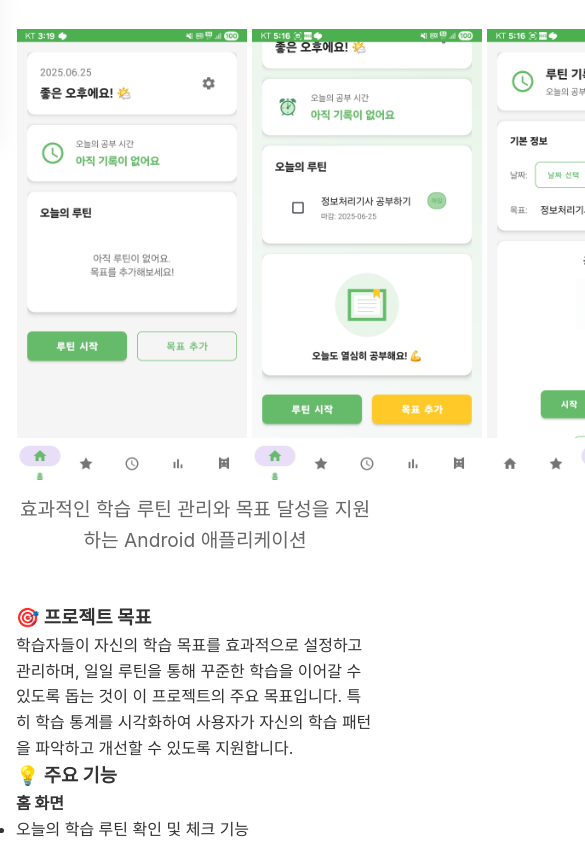
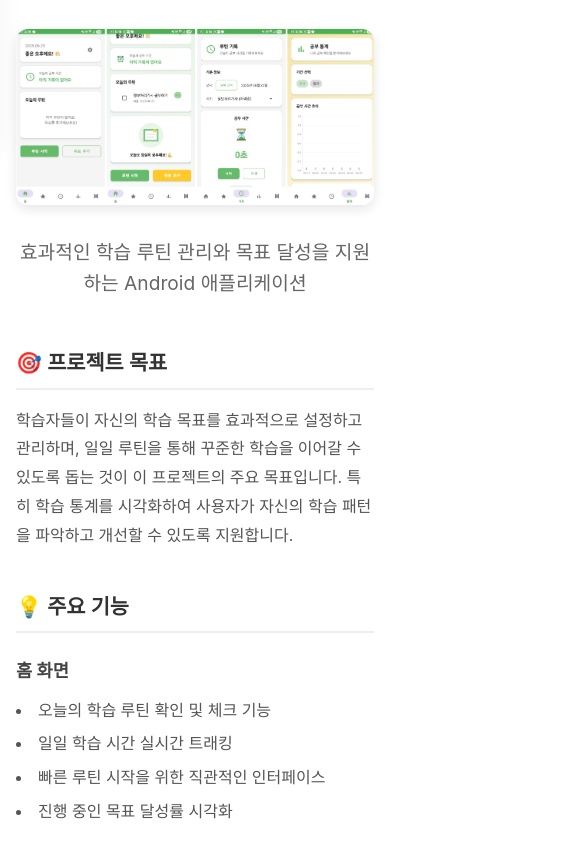
Before and after one commit to qwer123toy/webpage, a plain HTML site: page project-studyon.html in a window 390 px wide. Shown: the part 198-1043 px from the top of the page, 585 px wide, since content can reach past the window. Drawn offline with Linux system fonts and the light colour scheme.

Commit message:
style: StudyOn 프로젝트 상세 페이지 스타일 추가

```diff
--- a/css/style.css
+++ b/css/style.css
@@ -418,6 +418,92 @@ footer {
     font-size: 0.9rem;
 }
 
+/* Project Detail Page */
+.project-detail-img {
+    width: 100%;
+    max-width: 800px;
+    height: auto;
+    margin: 0 auto 2rem;
+    border-radius: 12px;
+    box-shadow: 0 4px 12px rgba(0, 0, 0, 0.1);
+    display: block;
+}
+
+.project-details {
+    max-width: 800px;
+    margin: 0 auto;
+}
+
+.project-info {
+    margin-top: 3rem;
+}
+
+.info-item {
+    margin-bottom: 2.5rem;
+}
+
+.info-item h3 {
+    font-size: 1.5rem;
+    font-weight: 600;
+    color: #333;
+    margin-bottom: 1rem;
+    padding-bottom: 0.5rem;
+    border-bottom: 2px solid #eee;
+}
+
+.info-item h4 {
+    font-size: 1.2rem;
+    font-weight: 600;
+    color: #444;
+    margin: 1.5rem 0 0.8rem;
+}
+
+.info-item p {
+    font-size: 1.1rem;
+    line-height: 1.8;
+    color: #555;
+    margin-bottom: 1rem;
+}
+
+.info-item ul {
+    list-style-position: inside;
+    margin-bottom: 1rem;
+}
+
+.info-item ul ul {
+    margin-left: 1.5rem;
+    margin-top: 0.5rem;
+}
+
+.info-item li {
+    font-size: 1.1rem;
+    line-height: 1.6;
+    color: #555;
+    margin-bottom: 0.5rem;
+}
+
+.project-links {
+    display: flex;
+    gap: 1rem;
+    justify-content: center;
+    margin-top: 3rem;
+}
+
+.project-links .project-link {
+    padding: 0.8rem 1.5rem;
+    background: #333;
+    color: white;
+    text-decoration: none;
+    border-radius: 8px;
+    font-weight: 500;
+    transition: all 0.3s ease;
+}
+
+.project-links .project-link:hover {
+    background: #555;
+    transform: translateY(-2px);
+}
+
 /* Responsive Design */
 @media (max-width: 768px) {
     .hamburger {
@@ -475,8 +561,32 @@ footer {
         flex-direction: column;
         gap: 1rem;
     }
+
+    .project-detail-img {
+        max-width: 100%;
+    }
+
+    .info-item h3 {
+        font-size: 1.3rem;
+    }
+
+    .info-item h4 {
+        font-size: 1.1rem;
+    }
+
+    .info-item p,
+    .info-item li {
+        font-size: 1rem;
+    }
+
+    .project-links {
+        flex-direction: column;
+    }
+
+    .project-links .project-link {
+        text-align: center;
+    }
 }
-
 
 @media (max-width: 480px) {
     .hero {
```
